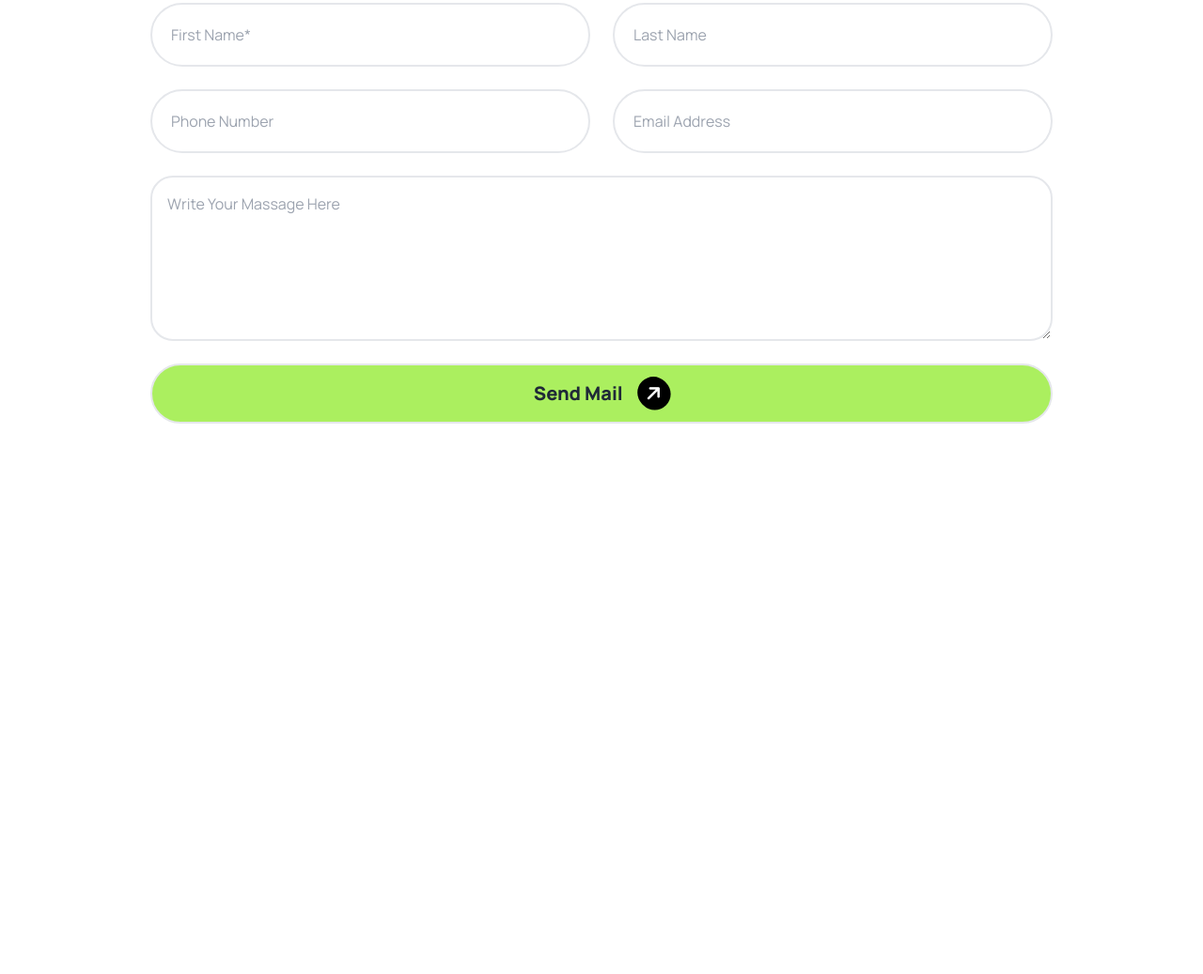
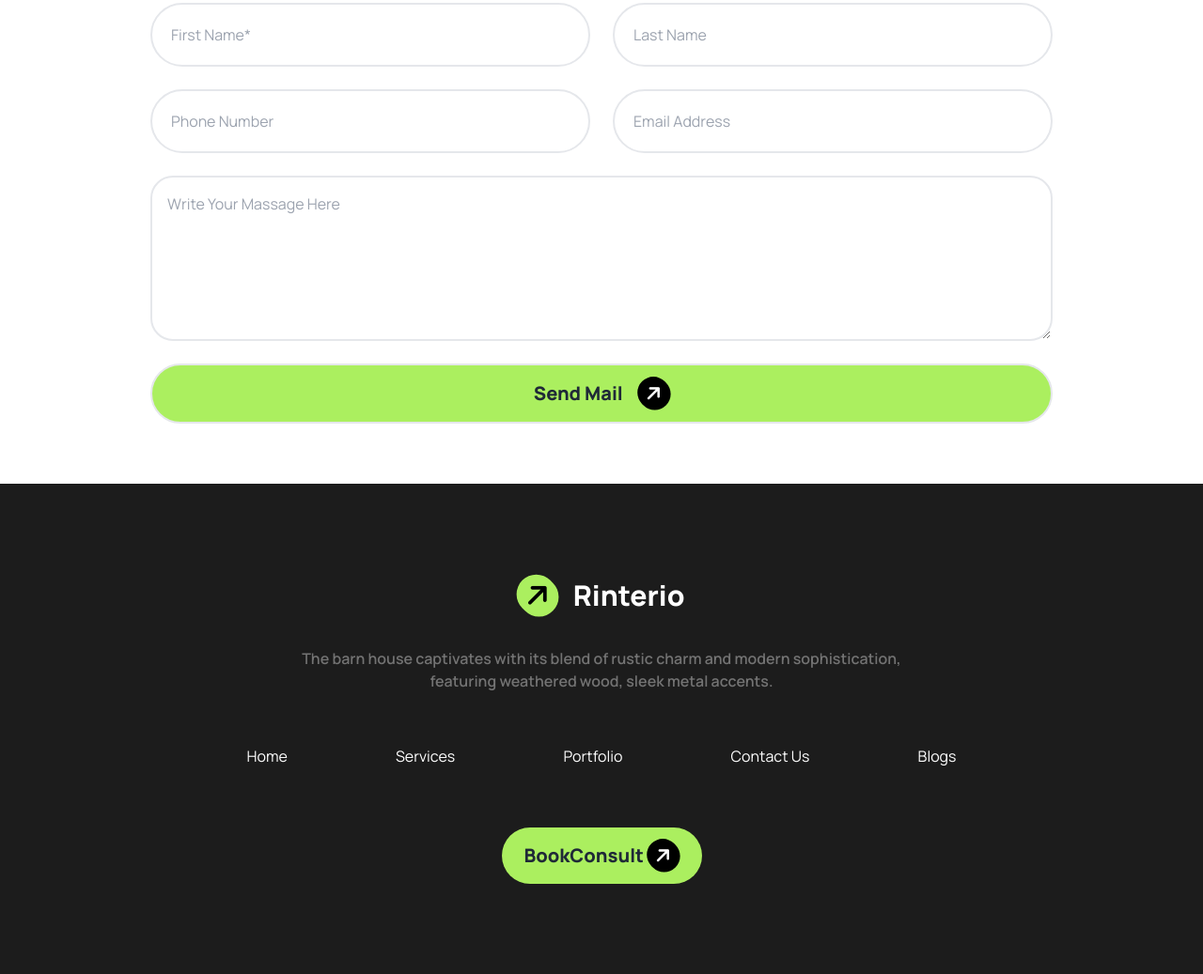
Before and after one commit to Motakabbir65/Assignment-3, a plain HTML site: page index.html in a window 1280 px wide. Shown: the part 3477-4514 px from the top of the page at 94% size. Before the commit the page ends 3992 px from the top, so only its background shows below. Drawn offline with nearby package versions, Linux system fonts and the light colour scheme.

Commit message:
added footer section

```diff
--- a/index.html
+++ b/index.html
@@ -338,10 +338,39 @@
       </div>
     </div>
   </section>
+ </main>
+   <!-- footer section -->
+   <footer class="bg-footer_background py-10 lg:py-24">
 
+    <!-- footer container -->
+    <div class="container mx-auto">
 
+      <!-- footer title -->
+      <div class="text-xl items-center text-center  mx-auto">
+        <h2 class="text-3xl text-white font-extrabold "><i
+            class="fa-solid fa-arrow-right bg-button_color -rotate-45 p-2 rounded-full text-black mr-4">
+          </i>Rinterio</h2>
+      </div>
+    </div>
+    <p class=" text-[#737373] font-semibold text-center lg:w-[50%] mx-auto mt-8">The barn house captivates
+      with its blend of rustic charm and modern sophistication, featuring weathered wood, sleek metal accents.</p>
 
- </main>
+    <ul class="text-white text-center mt-7 mb-8 lg:space-x-28 lg:mt-14 lg:mb-16">
+      <li class="mb-5 lg:mb-0 lg:inline-block">Home</li>
+      <li class="mb-5 lg:mb-0 lg:inline-block">Services</li>
+      <li class="mb-5 lg:mb-0 lg:inline-block">Portfolio</li>
+      <li class="mb-5 lg:mb-0 lg:inline-block">Contact Us</li>
+      <li class="lg:inline-block">Blogs</li>
+    </ul>
+
+    <!-- bookconsult btn -->
+    <button class="mx-auto text-center flex">
+      <a class="px-24 lg:px-6 py-3 text-xl font-extrabold bg-btn_background rounded-full">BookConsult <i
+          class="fa-solid fa-arrow-right bg-black text-white -rotate-45 p-2  rounded-full"></i>
+      </a>
+    </button>
+  </footer>
+
 
 </body>
 
```
